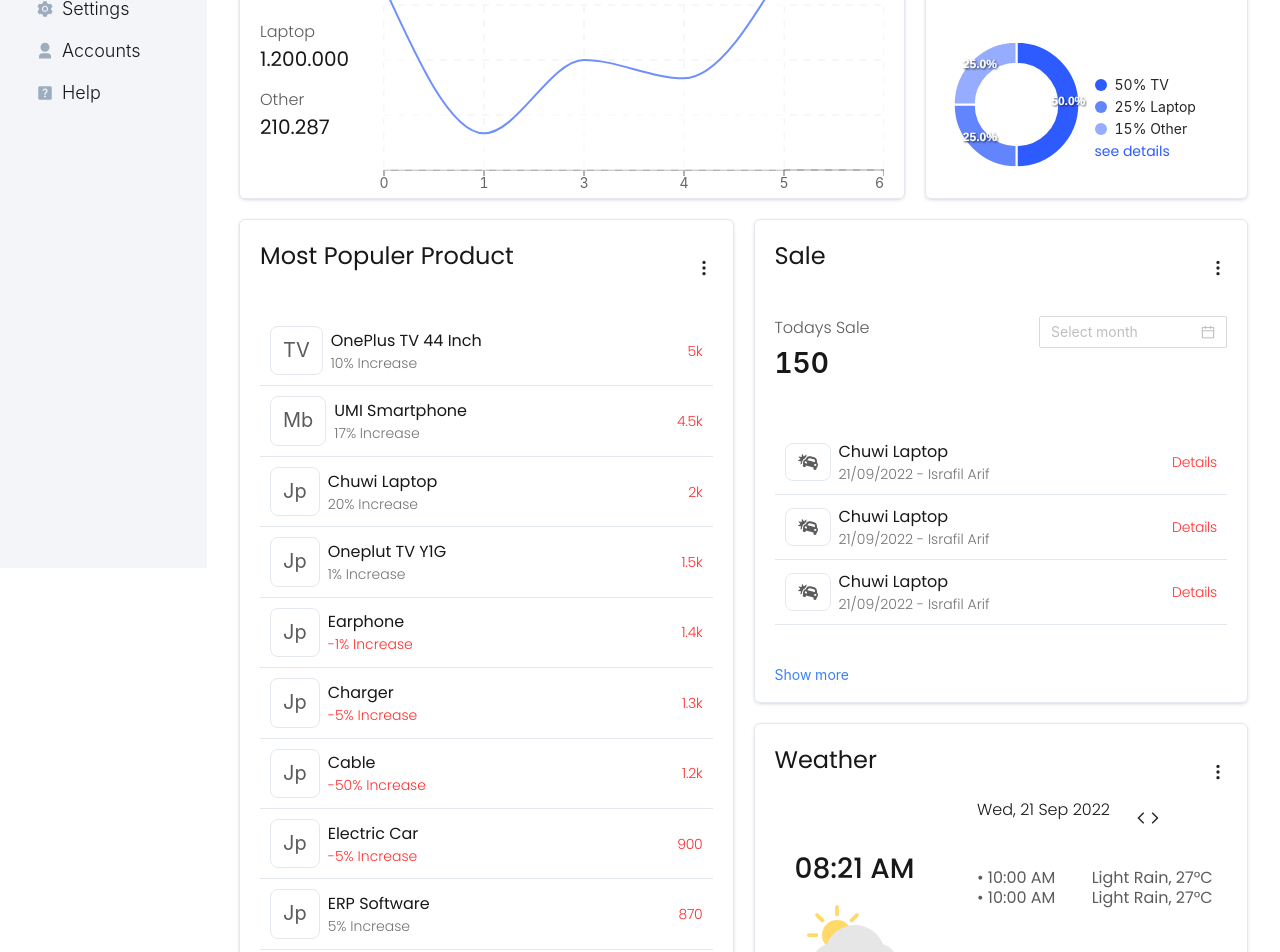
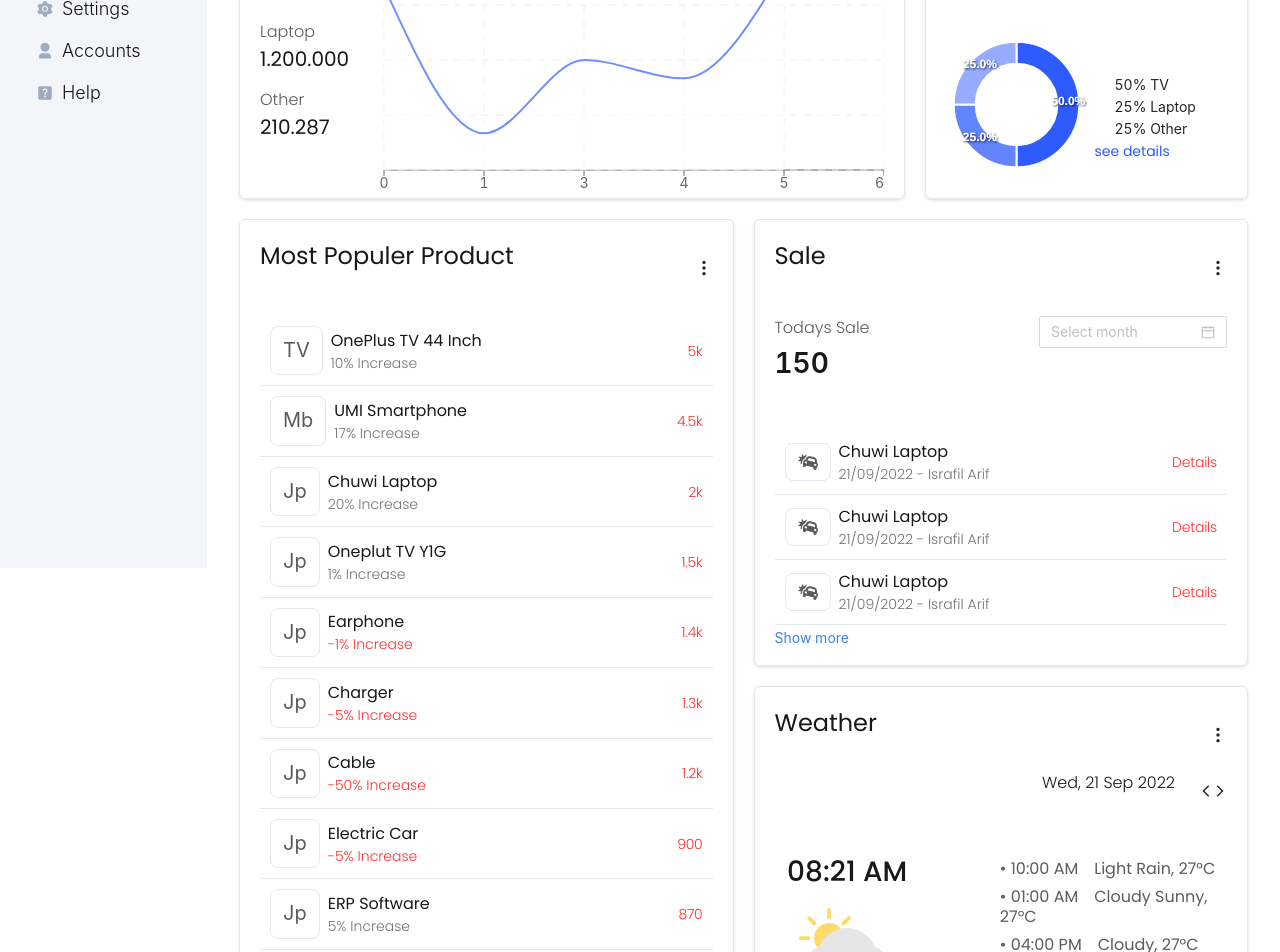
Before and after one commit to monirhabderabby/redgreenAssestment, a React (Create React App) app: page / in a window 1280 px wide. Shown: the part 360-1312 px from the top of the page. Built offline with nearby package versions, Linux system fonts and the light colour scheme; the HTML template or start-up script is replaced by a standard one.

Commit message:
upgrade temparature in wheather section

```diff
--- a/src/components/DashboardOverView/SalesChart/SalesChart.js
+++ b/src/components/DashboardOverView/SalesChart/SalesChart.js
@@ -31,6 +31,24 @@ const SalesChart = () => {
             },
         ],
     };
+
+    const chartData = [
+        {
+            title: "50% TV",
+            color: "#2D5BFF",
+            id: 1,
+        },
+        {
+            title: "25% Laptop",
+            color: "#6284FD",
+            id: 2,
+        },
+        {
+            title: "25% Other",
+            color: "#96ADFF",
+            id: 3,
+        },
+    ];
 
     const series = [50, 25, 25];
     return (
@@ -76,18 +94,20 @@ const SalesChart = () => {
                     />
                 </div>
                 <div className="md:mt-10 ml-2">
-                    <div className="flex items-center gap-2">
-                        <div className="h-3 w-3 rounded-full bg-[#2D5BFF]"></div>
-                        50% TV
-                    </div>
-                    <div className="flex items-center gap-2">
-                        <div className="h-3 w-3 rounded-full bg-[#6284FD]"></div>
-                        25% Laptop
-                    </div>
-                    <div className="flex items-center gap-2">
-                        <div className="h-3 w-3 rounded-full bg-[#96ADFF]"></div>
-                        15% Other
-                    </div>
+                    {chartData?.map((data) => {
+                        return (
+                            <div
+                                className="flex items-center gap-2"
+                                key={data?.id}
+                            >
+                                <div
+                                    className={`h-3 w-3 rounded-full bg-[${data?.color}]`}
+                                ></div>
+                                {data?.title}
+                            </div>
+                        );
+                    })}
+
                     <button className="text-[#2D5BFF] font-popins text-[14px] leading-22px">
                         see details
                     </button>
--- a/src/components/DashboardOverView/Weather/Weather.js
+++ b/src/components/DashboardOverView/Weather/Weather.js
@@ -7,6 +7,33 @@ import {
 } from "react-icons/md";
 
 const Weather = () => {
+    const wheatherData = [
+        {
+            id: 1,
+            time: "• 10:00 AM",
+            status: "Light Rain, 27°C",
+        },
+        {
+            id: 2,
+            time: "• 01:00 AM",
+            status: "Cloudy Sunny, 27°C",
+        },
+        {
+            id: 3,
+            time: "• 04:00 PM",
+            status: "Cloudy, 27°C",
+        },
+        {
+            id: 3,
+            time: "• 05:00 PM",
+            status: "Cloudy, 25°C",
+        },
+        {
+            id: 3,
+            time: "• 08:00 PM",
+            status: "Cloudy, 27°C",
+        },
+    ];
     return (
         <div className="md:col-span-6 w-full card__shadow rounded-6px border-[1px] border-light_gray p-[10px] md:p-[20px] relative font-popins">
             <header className=" w-full flex items-center justify-between ">
@@ -18,7 +45,17 @@ const Weather = () => {
                 </div>
             </header>
 
-            <div className="flex justify-between h-full relative overflow-x-auto">
+            <div className="flex items-center justify-end py-[10px]">
+                <p className="text-[10px] md:text-[16px] font-light text-[#181818] leading-20px md:mr-[24px]">
+                    Wed, 21 Sep 2022
+                </p>
+                <div className="flex">
+                    <MdOutlineArrowBackIos />
+                    <MdOutlineArrowForwardIos />
+                </div>
+            </div>
+
+            <div className="flex justify-between  items-center relative overflow-x-auto">
                 <div className="w-[160px] h-full">
                     <div className="flex flex-col justify-center items-center h-full">
                         <h1 className="text-[12px] md:text-[28px] font-popins text-[#181818]">
@@ -31,32 +68,23 @@ const Weather = () => {
                         <div>Cloud Sunny, 24°C</div>
                     </div>
                 </div>
-                <div className=" md:w-[250px]">
+                <div className=" md:w-[250px] ml-8 md:ml-10 lg:ml-20 flex-auto">
                     <div className="flex flex-col justify-end">
-                        <div className="flex items-center">
-                            <p className="text-[10px] md:text-[16px] font-light text-[#181818] leading-20px md:mr-[24px]">
-                                Wed, 21 Sep 2022
-                            </p>
-                            <div className="flex">
-                                <MdOutlineArrowBackIos />
-                                <MdOutlineArrowForwardIos />
-                            </div>
-                        </div>
-
                         <div className="my-8 w-full">
                             <ul>
-                                <li className="text-[10px] md:text-[16px] font-popins md:leading-20px text-[#5C5C5C]">
-                                    • 10:00 AM{" "}
-                                    <span className="ml-2 md:ml-8">
-                                        Light Rain, 27°C
-                                    </span>
-                                </li>
-                                <li className="text-[10px] md:text-[16px] font-popins md:leading-20px text-[#5C5C5C]">
-                                    • 10:00 AM{" "}
-                                    <span className="ml-2 md:ml-8">
-                                        Light Rain, 27°C
-                                    </span>
-                                </li>
+                                {wheatherData?.map((data) => {
+                                    return (
+                                        <li
+                                            className="text-[10px] my-2 md:text-[16px] font-popins md:leading-20px text-[#5C5C5C]"
+                                            key={data?.id}
+                                        >
+                                            {data?.time}
+                                            <span className="ml-2 md:ml-4">
+                                                {data?.status}
+                                            </span>
+                                        </li>
+                                    );
+                                })}
                             </ul>
                         </div>
                     </div>
```
